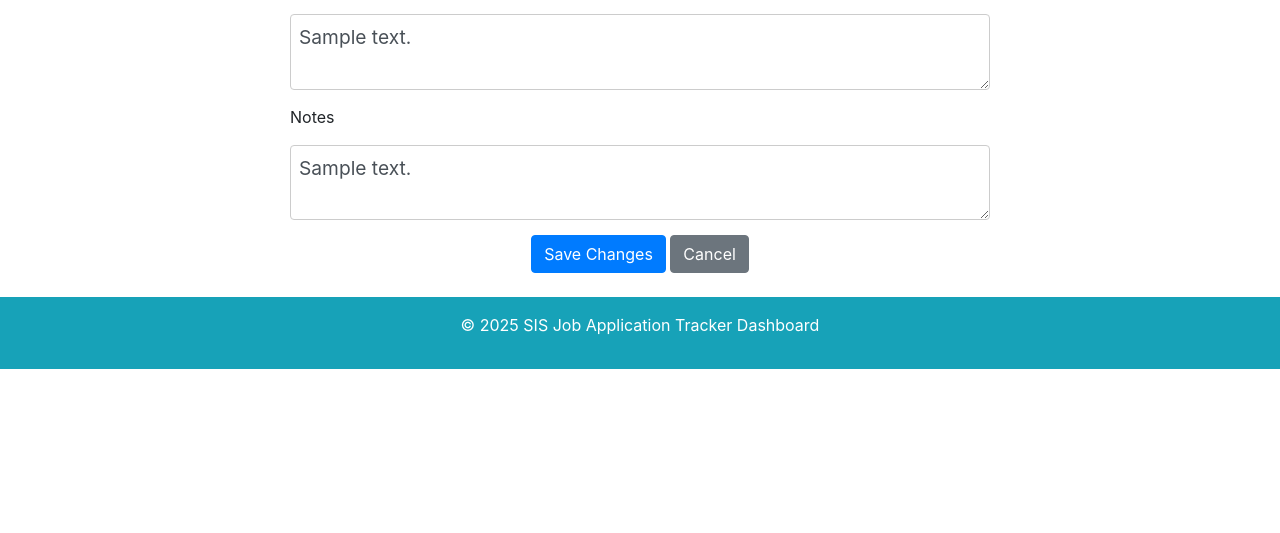
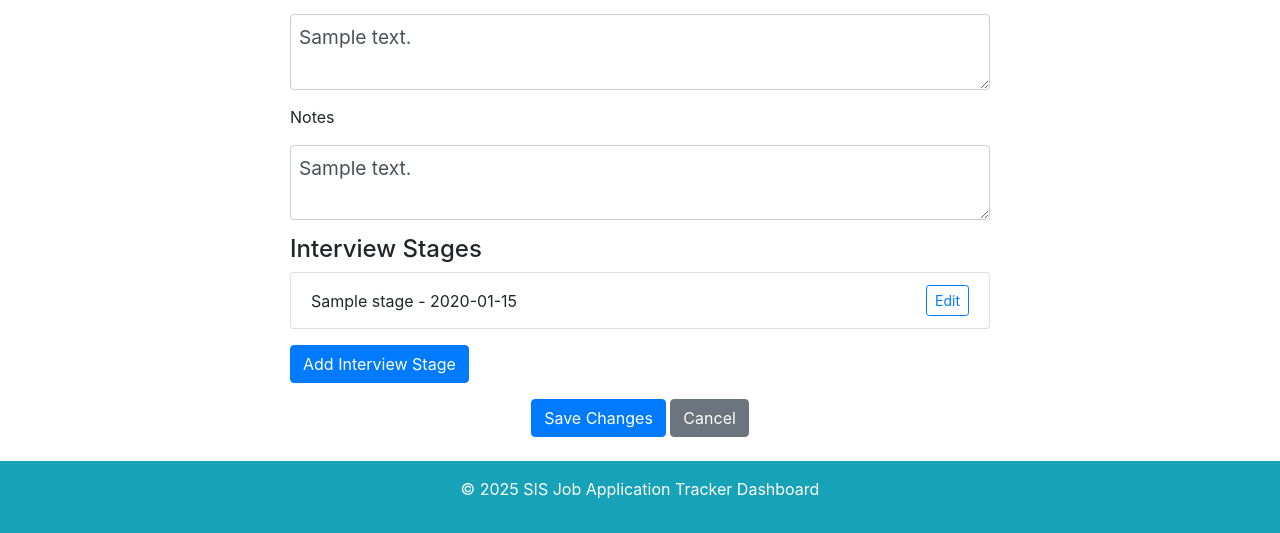
Before and after one commit to GinaHorch/job-application-tracker, a Flask app: page /application/1/edit in a window 1280 px wide. Shown: the part 1223-1756 px from the top of the page. Before the commit the page ends 1592 px from the top, so only its background shows below. Run offline with Flask 3, Linux system fonts and the light colour scheme; a user stored in the database is signed in; tables that the repository leaves empty hold one stand-in row (values such as "Sample post"); parts of the project's set-up code (start-up, migrations or seed data) failed here and were passed over; some libraries are stand-ins or nearby versions.

Commit message:
Add functionality to add interview stages from the edit view

```diff
--- a/app.py
+++ b/app.py
@@ -222,6 +222,32 @@ def edit_application(application_id):
         application.follow_up_message = form.follow_up_message.data
         application.notes = form.notes.data
 
+        # Update interview stages
+        new_interview_stages = []
+        for stage_form in form.interview_stages.entries:
+            if stage_form.data:  # Ensure valid data exists
+                # Check if this is an existing stage or a new one
+                stage_id = stage_form.data.get("id")
+                if stage_id:
+                    # Update existing stage
+                    stage = InterviewStage.query.get(stage_id)
+                    if stage:
+                        stage.stage_name = stage_form.data["stage_name"]
+                        stage.stage_date = stage_form.data["stage_date"]
+                        stage.result = stage_form.data["result"]
+                        new_interview_stages.append(stage)
+                else:
+                    # Add a new stage
+                    new_stage = InterviewStage(
+                        stage_name=stage_form.data["stage_name"],
+                        stage_date=stage_form.data["stage_date"],
+                        result=stage_form.data["result"],
+                        job_application_id=application.id
+                    )
+                    new_interview_stages.append(new_stage)
+
+        application.interview_stages = new_interview_stages
+
         db.session.commit()
         flash('Job application updated successfully!', 'success')
         print(f"Updated application: {application}")
--- a/forms.py
+++ b/forms.py
@@ -1,6 +1,6 @@
 from flask_wtf import FlaskForm
 from flask_wtf.csrf import CSRFProtect
-from wtforms import StringField, SubmitField, DateField, SelectField, TextAreaField, RadioField, PasswordField, BooleanField
+from wtforms import StringField, SubmitField, DateField, SelectField, TextAreaField, PasswordField, BooleanField, FieldList, FormField, HiddenField
 from wtforms.validators import DataRequired, Optional, EqualTo, ValidationError
 from models import User, JobApplication, InterviewStage
 
@@ -31,6 +31,36 @@ class LoginForm(FlaskForm):
     password = PasswordField('Password', validators=[DataRequired()])
     remember_me = BooleanField('Remember Me')
     submit = SubmitField('Sign In')
+
+class InterviewStageForm(FlaskForm):
+    id = HiddenField()
+    stage_name = SelectField(
+        'Stage Name',
+        choices=[
+            ('Initial Test', 'Initial Test'),
+            ('Initial Interview', 'Initial Interview'),
+            ('Technical Interview', 'Technical Interview'),
+            ('Work Sample', 'Work Sample'),
+            ('Personality Assessment', 'Personality Assessment'),
+            ('Salary Conversation', 'Salary Conversation'),
+            ('Leadership Team Interview', 'Leadership Team Interview'),
+            ('Reference Checks', 'Reference Checks')
+        ],
+        validators=[DataRequired()]
+    )
+    date = DateField('Date', validators=[Optional()])
+    status = SelectField(
+        'Status',
+        choices=[
+            ('Scheduled', 'Scheduled'),
+            ('Completed', 'Completed'),
+            ('Passed', 'Passed'),
+            ('Failed', 'Failed')
+        ],
+        validators=[DataRequired()]
+    )
+    notes = TextAreaField('Notes', validators=[Optional()])
+    submit = SubmitField('Add Interview Stage')
 
 class JobApplicationForm(FlaskForm):
     date_submitted = DateField('Date Application Submitted', validators=[Optional()])
@@ -68,33 +98,6 @@ class JobApplicationForm(FlaskForm):
     follow_up_message = TextAreaField('Follow-up Message (Optional)', validators=[Optional()])
 
     notes = TextAreaField('Notes', validators=[Optional()])
+
+    interview_stages = FieldList(FormField(InterviewStageForm), min_entries=1)
     submit = SubmitField('Submit')
-
-class InterviewStageForm(FlaskForm):
-    stage_name = SelectField(
-        'Stage Name',
-        choices=[
-            ('Initial Test', 'Initial Test'),
-            ('Initial Interview', 'Initial Interview'),
-            ('Technical Interview', 'Technical Interview'),
-            ('Work Sample', 'Work Sample'),
-            ('Personality Assessment', 'Personality Assessment'),
-            ('Salary Conversation', 'Salary Conversation'),
-            ('Leadership Team Interview', 'Leadership Team Interview'),
-            ('Reference Checks', 'Reference Checks')
-        ],
-        validators=[DataRequired()]
-    )
-    date = DateField('Date', validators=[Optional()])
-    status = SelectField(
-        'Status',
-        choices=[
-            ('Scheduled', 'Scheduled'),
-            ('Completed', 'Completed'),
-            ('Passed', 'Passed'),
-            ('Failed', 'Failed')
-        ],
-        validators=[DataRequired()]
-    )
-    notes = TextAreaField('Notes', validators=[Optional()])
-    submit = SubmitField('Add Interview Stage')
--- a/templates/edit_application.html
+++ b/templates/edit_application.html
@@ -68,6 +68,23 @@
         {{ form.notes(class="form-control", id="notes") }}
     </div>
 
+    <div class="mb-3">
+        <h4>Interview Stages</h4>
+        {% if application.interview_stages %}
+            <ul class="list-group mb-3">
+            {% for stage in application.interview_stages %}
+                <li class="list-group-item d-flex justify-content-between align-items-center">
+                    {{ stage.stage_name }} - {{ stage.date }}
+                    <a href="{{ url_for('edit_interview_stage', stage_id=stage.id) }}" class="btn btn-sm btn-outline-primary">Edit</a>
+                </li>
+            {% endfor %}
+            </ul>
+        {% else %}
+            <p>No interview stages added yet.</p>
+        {% endif %}
+        <a href="{{ url_for('add_interview_stage', application_id=application.id) }}" class="btn btn-primary">Add Interview Stage</a>
+    </div>
+
     <div class="form-group text-center">
         <button type="submit" class="btn btn-primary">Save Changes</button>
         <a href="{{ url_for('dashboard') }}" class="btn btn-secondary">Cancel</a>
```
